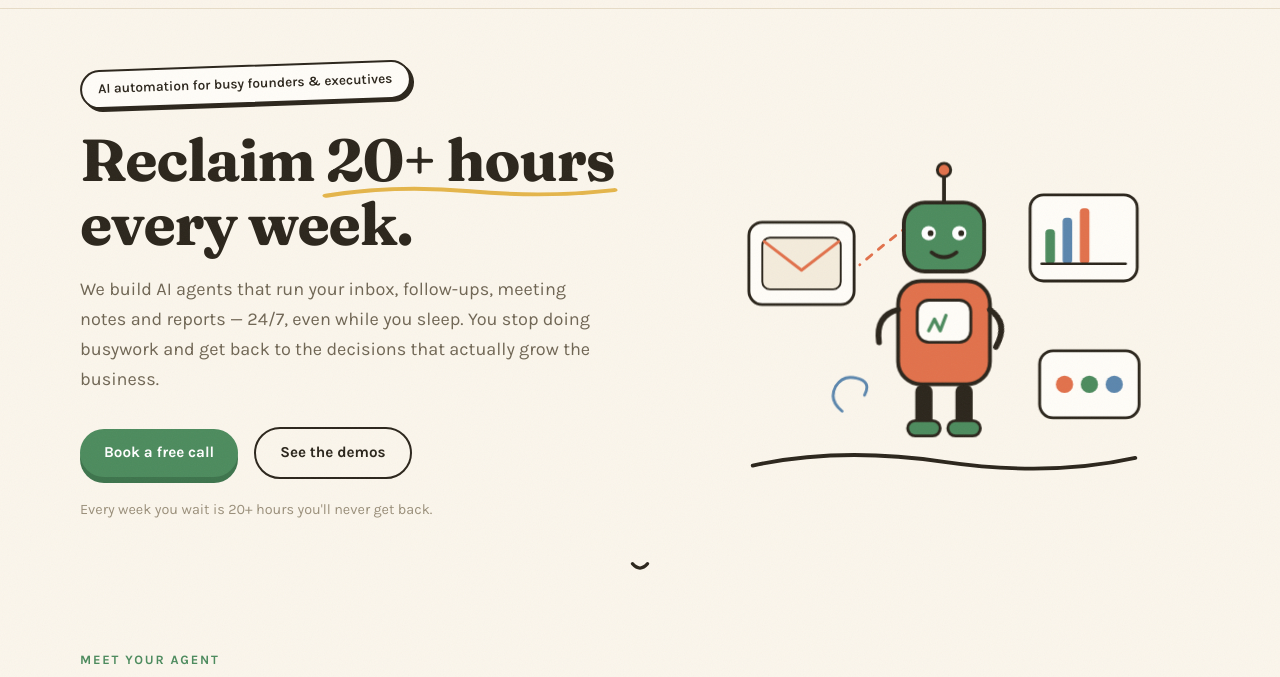
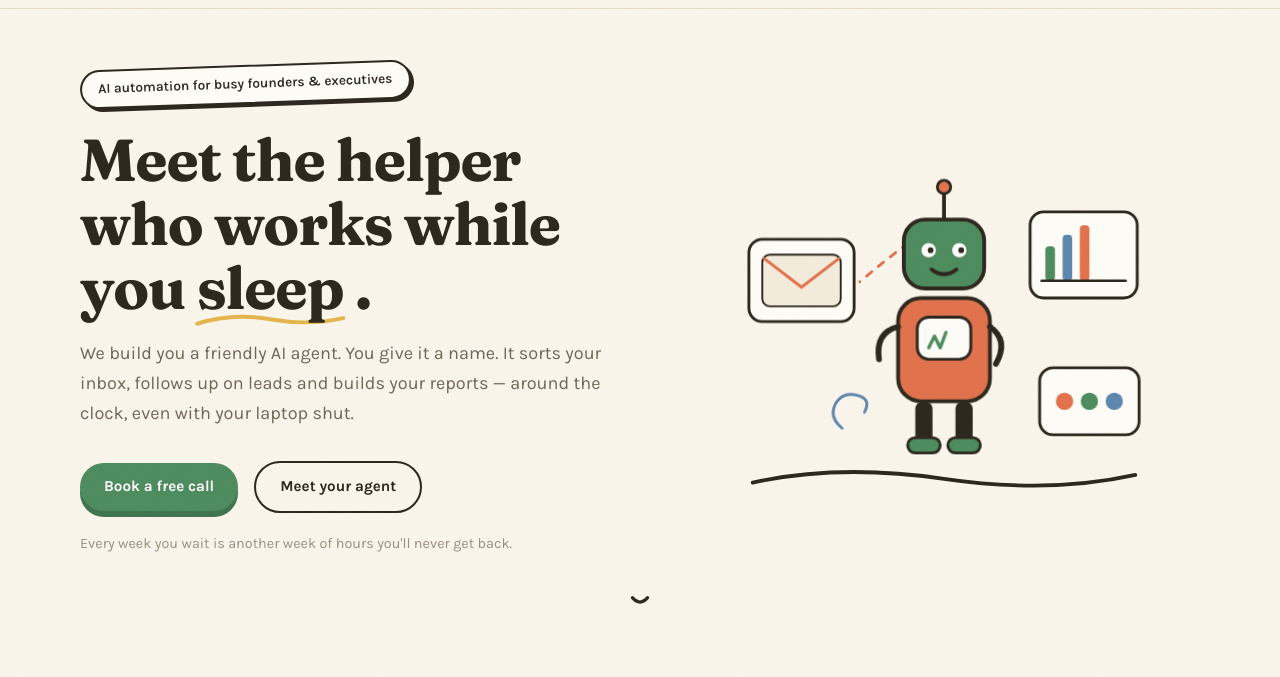
Before and after one commit to emmafamokun-ux/agent-for-founders, a plain HTML site: page index.html in a window 1280 px wide. Shown: the part 60-737 px from the top of the page. Drawn offline with Linux system fonts and the light colour scheme.

Commit message:
Revert to simple hero copy; keep founders & executives audience

```diff
--- a/index.html
+++ b/index.html
@@ -3,8 +3,8 @@
 <head>
 <meta charset="UTF-8" />
 <meta name="viewport" content="width=device-width, initial-scale=1.0" />
-<title>Agent for Founders — Reclaim 20+ hours a week with AI automation</title>
-<meta name="description" content="Agent for Founders builds AI agents that run your inbox, follow-ups and reports 24/7 — so busy founders and executives reclaim 20+ hours a week." />
+<title>Agent for Founders — We automate the boring parts of your business</title>
+<meta name="description" content="Agent for Founders builds friendly AI agents that sort your inbox, follow up on leads, and build your reports — so you get back to the work that matters." />
 <link rel="preconnect" href="https://fonts.googleapis.com" />
 <link rel="preconnect" href="https://fonts.gstatic.com" crossorigin />
 <link href="https://fonts.googleapis.com/css2?family=Fraunces:opsz,wght@9..144,600;9..144,700&family=Karla:wght@400;500;600;700&display=swap" rel="stylesheet" />
@@ -223,18 +223,18 @@ footer{border-top:2px solid var(--ink);padding:2.2rem 0;margin-top:2rem}
     <div>
       <div class="sticker">AI automation for busy founders &amp; executives</div>
       <h1>
-        Reclaim
-        <span class="hl">20+ hours
+        Meet the helper who works while you
+        <span class="hl">sleep
           <svg viewBox="0 0 300 40" preserveAspectRatio="none" fill="none"><path class="draw" d="M6 28 Q 75 8 150 20 T 294 18" stroke="#e5b54a" stroke-width="7" stroke-linecap="round"/></svg>
         </span>
-        every week.
+        .
       </h1>
-      <p class="sub">We build AI agents that run your inbox, follow-ups, meeting notes and reports — 24/7, even while you sleep. You stop doing busywork and get back to the decisions that actually grow the business.</p>
+      <p class="sub">We build you a friendly AI agent. You give it a name. It sorts your inbox, follows up on leads and builds your reports — around the clock, even with your laptop shut.</p>
       <div class="hero-cta">
         <a class="btn btn-green" href="https://cal.com/tope-famokun-p2jt70/30min" target="_blank" rel="noopener">Book a free call</a>
-        <a class="btn btn-ghost" href="#work">See the demos</a>
+        <a class="btn btn-ghost" href="#agent">Meet your agent</a>
       </div>
-      <p class="hero-note">Every week you wait is 20+ hours you'll never get back.</p>
+      <p class="hero-note">Every week you wait is another week of hours you'll never get back.</p>
     </div>
 
     <div class="illus">
```
